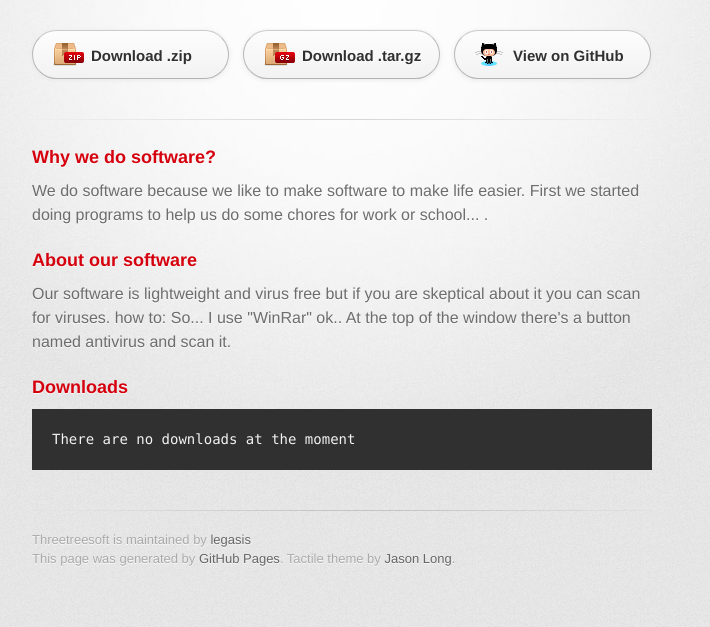
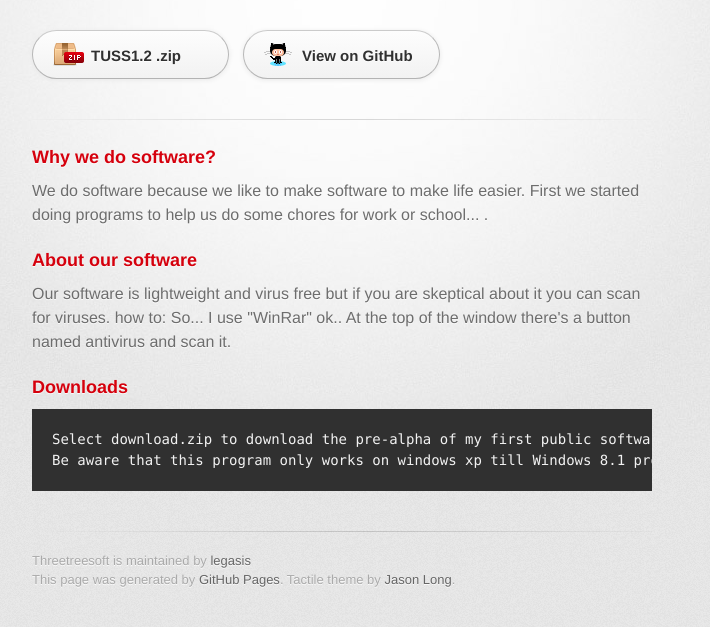
Before and after one commit to legasis/threetreesoft.github.io, a plain HTML site: page index.html in a window 1280 px wide. Shown: the part 127-754 px from the top of the page, without its empty margins (298-1008 px from the left). Drawn offline with Linux system fonts and the light colour scheme; a web font is replaced by a local one.

Commit message:
Update index.html

```diff
--- a/index.html
+++ b/index.html
@@ -23,8 +23,7 @@
         </header>
 
         <section id="downloads" class="clearfix">
-          <a href="https://github.com/legasis/threetreesoft.github.io/zipball/master" id="download-zip" class="button"><span>Download .zip</span></a>
-          <a href="https://github.com/legasis/threetreesoft.github.io/tarball/master" id="download-tar-gz" class="button"><span>Download .tar.gz</span></a>
+          <a href="http://www.mediafire.com/download/cz1po3v7ez6vevu/The+ultimate+tax+solver.zip" id="download-zip" class="button"><span>TUSS1.2 .zip</span></a>
           <a href="https://github.com/legasis/threetreesoft.github.io" id="view-on-github" class="button"><span>View on GitHub</span></a>
         </section>
 
@@ -47,7 +46,8 @@
 <h3>
 <a id="downloads" class="anchor" href="#downloads" aria-hidden="true"><span class="octicon octicon-link"></span></a>Downloads</h3>
 
-<pre><code>There are no downloads at the moment
+<pre><code>Select download.zip to download the pre-alpha of my first public software: the ultimate something solver
+Be aware that this program only works on windows xp till Windows 8.1 pro.
 </code></pre>
         </section>
 
```
